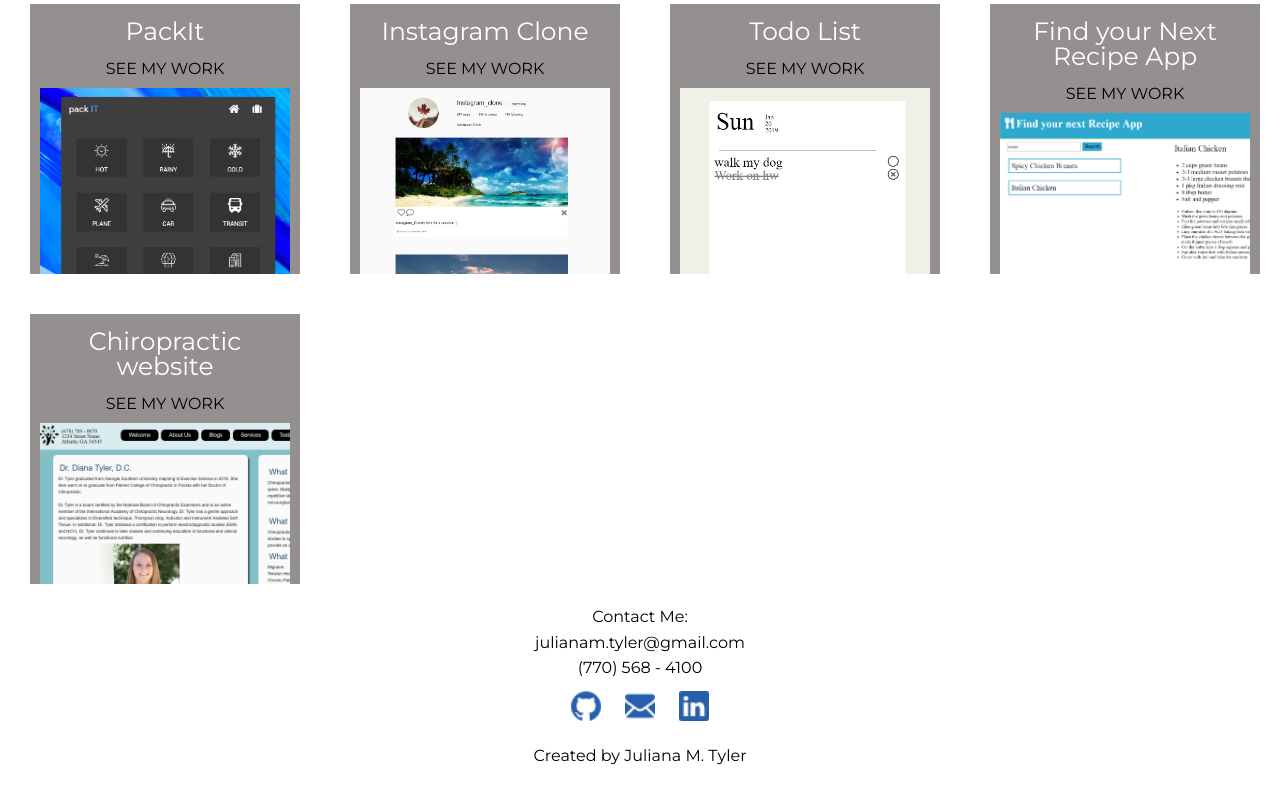
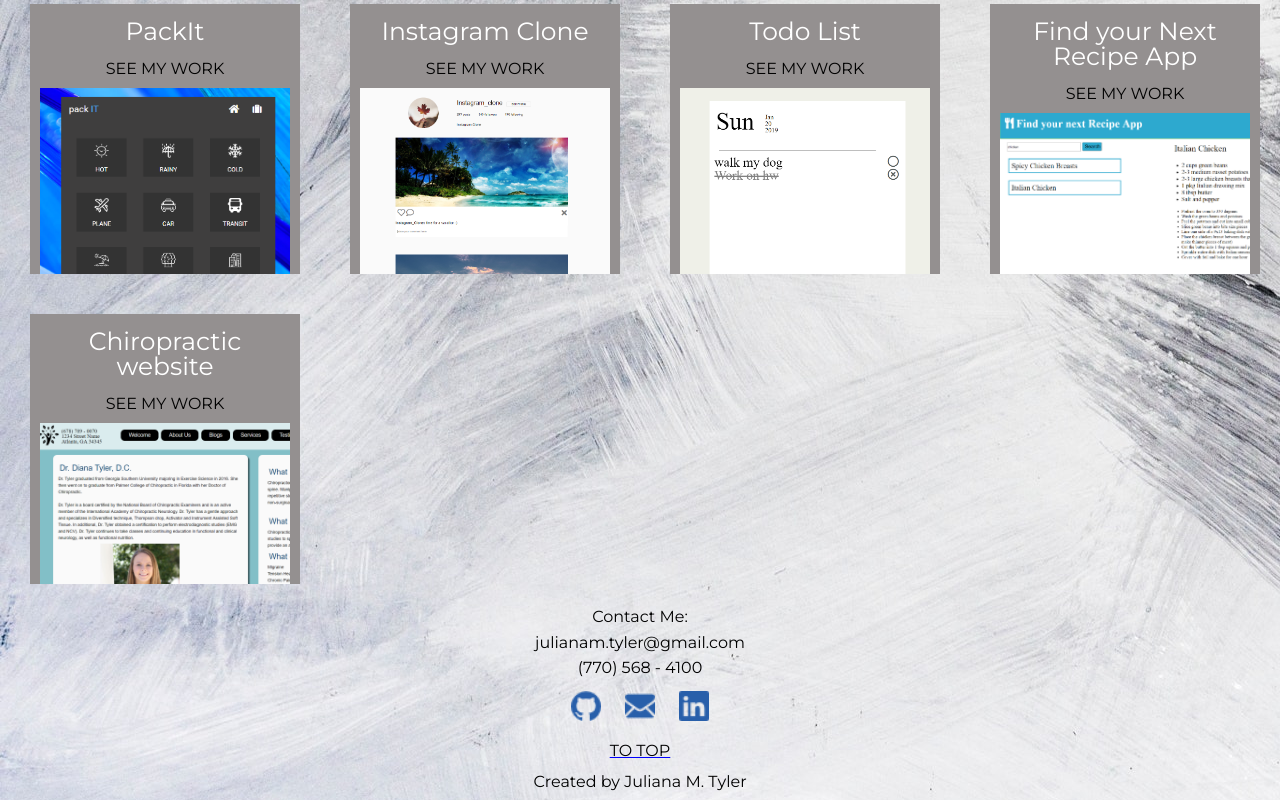
Before and after one commit to julianamtyler/mypage, a plain HTML site: page index.html in a window 1280 px wide. Shown: the part 786-1586 px from the top of the page. Before the commit the page ends 1560 px from the top, so only its background shows below. Drawn offline with Linux system fonts and the light colour scheme.

Commit message:
added background and to the top nav

```diff
--- a/index.html
+++ b/index.html
@@ -13,6 +13,7 @@
 </head>
 
 <body>
+
   <nav class="nav-bar">
     <div class="nav-item"><a class="navlink" href="#about">About Me</a></div>
     <div class="nav-item"><a class="navlink" href="#mywork">My Work</a></div>
@@ -36,7 +37,7 @@
       development from Georgia Tech. I am confident in my ability to achieve the best final product in the world of
       development. My bachelor degree in Fine Arts, focusing on graphic design, adds an additional component to my
       skill.</p>
-
+<!-- <a href='#about'>to top</a> -->
   </section>
 
   <section id="mywork" class="mywork">
@@ -104,7 +105,7 @@
       <a href="https://www.linkedin.com/in/juliana-tyler-94687bb9/" target="_blank"><img src="assets/linkedin.png"
           alt="linkedin" class="imgsocial" /></a>
     </div>
-
+    <div class="top"><a href='#about' >TO TOP</a></div>
   </section>
   <footer>
     Created by Juliana M. Tyler
--- a/style.css
+++ b/style.css
@@ -1,4 +1,5 @@
     body {
+        background-image: url(assets/back_ground_01.jpg);
         height: 98vh;
         font-family: 'Montserrat', sans-serif;
     }
@@ -20,17 +21,23 @@
     .nav-item {
         margin: auto;
     }
-
     a:any-link {
         color: rgb(0, 0, 0);
         text-decoration: none;
     }
-
-    .navlink:hover {
+      .navlink:hover {
         color: white;
         background-color: rgba(177, 179, 173, 0.705);
         padding: 10px;
     }
+
+    .top {
+        color: blue;
+        text-decoration: underline;
+    }
+
+
+
 
     .content {
         margin: 10px;
```
Also changed, not shown: assets/arrow.png (deleted), assets/back_ground_01.jpg (added), assets/cracks-design-exterior-941552.jpg (deleted), assets/overflow.png (deleted), assets/sample.png (deleted), 3 other files.
